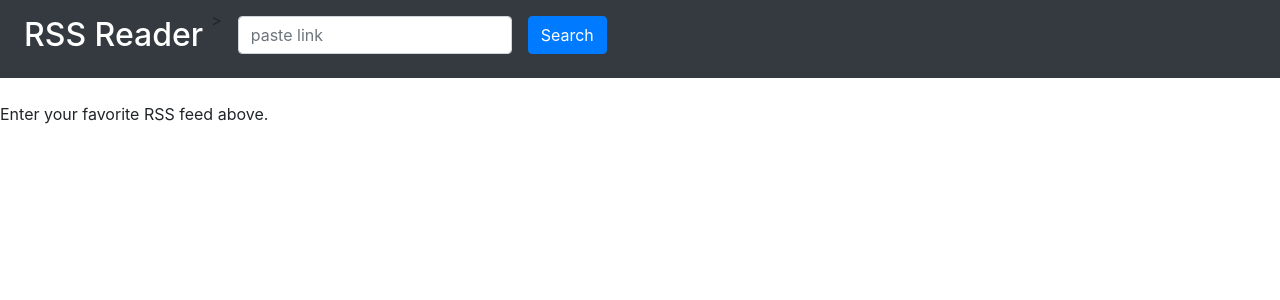
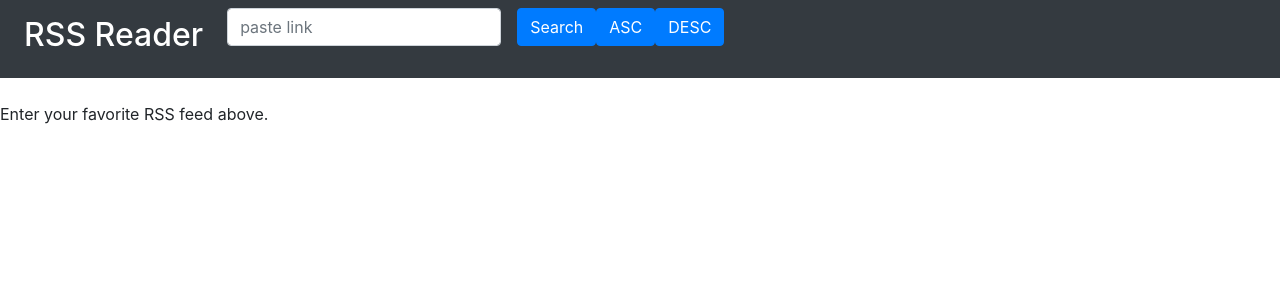
Before and after one commit to tomas-balaz/rss_reader, a Django app: page / in a window 1280 px wide. Shown: the top 300 px of the page. Run offline with Django 3.2, Linux system fonts and the light colour scheme; some libraries are stand-ins or nearby versions.

Commit message:
sortovanie prototype

```diff
--- a/rss/templates/rss/base.html
+++ b/rss/templates/rss/base.html
@@ -16,7 +16,7 @@
         <li class="nav-item active">
             <a class="nav-link" href="/"><h2>RSS Reader</h2></a>
         </li>
-        <li class="align-middle"></li>>
+        <li class="align-middle">
             <form class="form-inline">
                 <div class="form-group mx-sm-3 mb-2">
                     <label for="inputPassword2" class="sr-only">Password</label>
@@ -24,6 +24,16 @@
                 </div>
                 <button type="submit" class="btn btn-primary mb-2">Search</button>
             </form>
+        </li>
+        <li>
+            <a href="{% url 'ascending' %}">
+                <button type="submit" class="btn btn-primary mb-2">ASC</button>
+            </a>
+        </li>
+        <li>
+            <a href="{% url 'descending' %}">
+                <button type="submit" class="btn btn-primary mb-2">DESC</button>
+            </a>
         </li>
     </ul>
 </nav>
--- a/rss/templates/rss/reader.html
+++ b/rss/templates/rss/reader.html
@@ -3,24 +3,22 @@
 {% block body %}
     <br />
     {% if feed %}
-        <h2>{{ feed.feed.title }}</h2>
+        <p class="h2">{{ feed.feed.title }}</p>
         <br />
         {% if feed.entries %}
             <div id="accordion">
             {% for entry in feed.entries %}
                 <div class="card">
-                    <div class="card-header" data-toggle="collapse" href="#{{entry.id}}">
+                    <div class="card-header" data-toggle="collapse" href="#{{entry.hash}}">
                         <h5 class="card-title">{{ entry.title }}</h5>
                         <p class="card-text">{{ entry.published }}</p>
                     </div>
-                    <div id="{{entry.id}}" class="collapse" data-parent="#accordion">
-                        <div class="row card-body" id="{{entry.id}}" class="collapse">
-                            <div class="col-sm-6">
-                                <p class="card-text">Popis: {{ entry.description }}</p>
-                                <a href="{{ entry.link }}" class="btn btn-primary">Visit Link</a>
-                            </div>
-                            <img class="col-sm-6" src="{{ entry.enclosures.0.href }}" >
+                    <div class="row card-body collapse" id="{{entry.hash}}" data-parent="#accordion">
+                        <div class="col-sm-6">
+                            <p class="card-text">Popis: {{ entry.summary }}</p>
+                            <a href="{{ entry.link }}" class="btn btn-primary">Visit Link</a>
                         </div>
+                        <img class="col-sm-6" src="{{ entry.enclosures.0.href }}" >
                     </div>
                 </div>
             {% endfor %}
--- a/rss/urls.py
+++ b/rss/urls.py
@@ -5,6 +5,7 @@ from . import views
 urlpatterns= [
 
     path('', views.index, name='index'),
-    path('/asc', views.sort_asc, name='sort-asc')
+    path('sortA/', views.sort_a, name='ascending'),
+    path('sortD/', views.sort_d, name='descending')
 
 ]
--- a/rss/views.py
+++ b/rss/views.py
@@ -1,8 +1,8 @@
 from django.shortcuts import render
 from django.http import HttpResponse
+
 import feedparser
-
-from dict_hash import dict_hash
+from operator import itemgetter
 
 
 def index(request):
@@ -10,10 +10,11 @@ def index(request):
     if request.GET.get("url"):
         url = request.GET["url"] #Getting URL
         feed = feedparser.parse(url) #Parsing XML data
-        pass
+
+        request.session['url'] = url
 
         for e in feed['entries']:
-            e['hash'] = dict_hash(e)
+            e['hash'] = 'p-' + str(abs(hash(e['title'])) % (10 ** 8))
 
         pass
 
@@ -23,15 +24,33 @@ def index(request):
     return render(request, 'rss/reader.html', { 'feed' : feed, })
 
 
-def sort_asc(request):
+def sort_a(request):
 
-    if request.GET.get("url"):
-        url = request.GET["url"] #Getting URL
-        feed = feedparser.parse(url) #Parsing XML data
+    url = request.session['url']
+    feed = feedparser.parse(url)
 
-        # TODO: feed sa musi nasortovat podla datumu od najstarsieho
+    entries = feed['entries']
+    entries_asc_sorted = sorted(entries, key=itemgetter('published_parsed'))
 
-    else:
-        feed = None
+    for e in entries_asc_sorted:
+        e['hash'] = 'p-' + str(abs(hash(e['title'])) % (10 ** 8))
+
+    feed['entries'] = entries_asc_sorted
 
     return render(request, 'rss/reader.html', { 'feed' : feed, })
+
+
+def sort_d(request):
+
+    url = request.session['url']
+    feed = feedparser.parse(url)
+
+    entries = feed['entries']
+    entries_asc_sorted = sorted(entries, key=itemgetter('published_parsed'), reverse=True)
+
+    for e in entries_asc_sorted:
+        e['hash'] = 'p-' + str(abs(hash(e['title'])) % (10 ** 8))
+
+    feed['entries'] = entries_asc_sorted
+
+    return render(request, 'rss/reader.html', { 'feed' : feed, })
```
Also changed, not shown: db.sqlite3.
